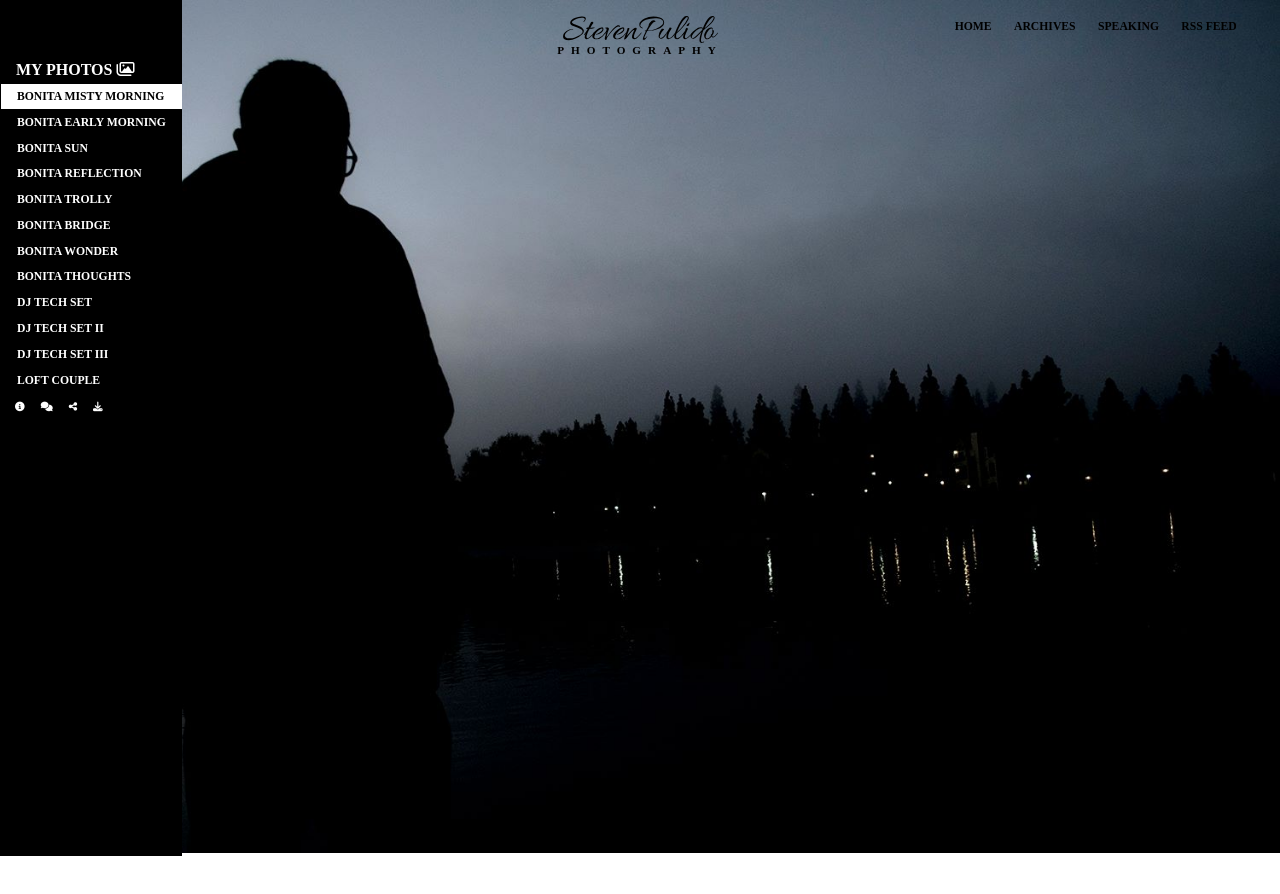
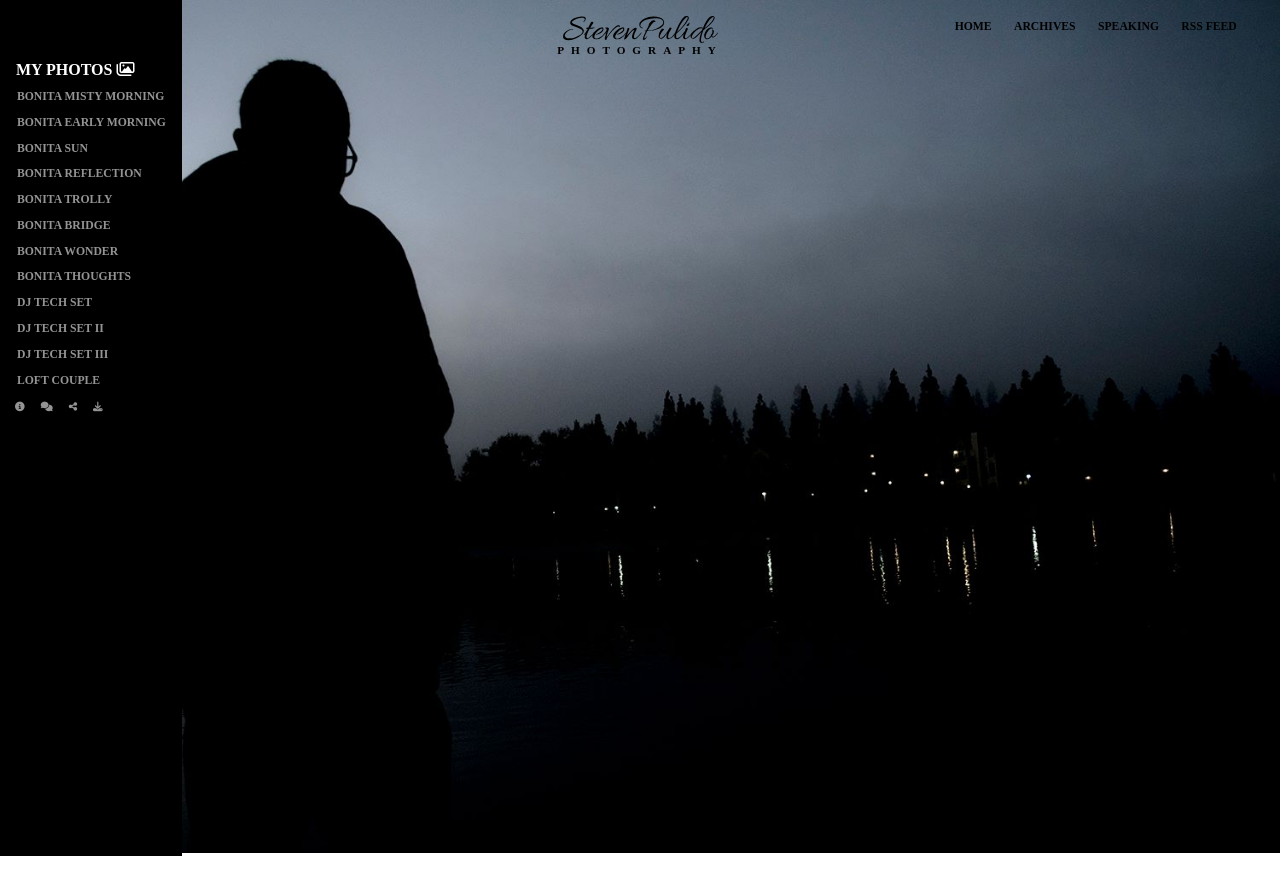
Before and after one commit to mrstevedev/react-redux-photography-collection, a React app: page / in a window 1280 px wide. Shown: the top 894 px of the page. Built offline with nearby package versions, Linux system fonts and the light colour scheme; a web font is replaced by a local one.

Commit message:
Added functionality to Sidebar children and parent.

```diff
--- a/src/App.css
+++ b/src/App.css
@@ -48,12 +48,69 @@ img {
 .vertical ul {
   text-align: left;
 }
+
 .vertical ul:first-child li {
   padding: 0.4rem 0;
   display: flex;
   align-items: center;
   border-left: solid 1px #000;
   transition: .22s ease-in-out;
+}
+
+.vertical.right {
+  width: 27rem;
+  background: #000;
+  right: 0;
+  padding: 2rem;
+  display: none;
+}
+
+.vertical.right h3{
+  font-size: .7rem;
+  color: #fff;
+  letter-spacing: 2px;
+}
+
+.vertical.right .fa-info-circle {
+  color:#fff;
+  font-size: .7rem;
+  padding: 0 .3rem
+}
+
+.camera-info {
+  display: flex;
+  flex-direction: column;
+  height: 100%;
+  justify-content: center ;
+}
+
+.camera-info-header {
+  margin: 0 3rem;
+}
+
+.camera-info-info-body {
+  color: #fff;
+  font-size: .7rem;
+  text-transform: capitalize;
+  letter-spacing: 1px;
+  text-align: left;
+  margin: 1rem 3rem;
+  width: 100%;
+}
+
+
+.camera-info-close {
+  display: flex;
+  justify-content: flex-end;
+}
+
+.camera-info-close i {
+  color: #424242;
+  transition: .22s ease-in-out;
+  cursor: pointer;
+}
+.camera-info-close i:hover {
+  color: #fff;
 }
 
 .photo-list li:hover {
@@ -95,6 +152,14 @@ img {
     color: #000;
 }
 
+.info-toggle-list li a:hover {
+  color: #fff;
+}
+
+.info-toggle-list li.active a {
+  color: #fff;
+}
+
 .horizontal {
   position: fixed;
   display: flex;
@@ -119,7 +184,7 @@ nav ul li {
 }
 
 nav ul li a {
-  color: #fff;
+  color: #949494;
   font-size: 0.73rem;
   text-decoration: none;
   padding: 0 1rem;
@@ -161,6 +226,9 @@ footer {
 }
 
 @media (min-width: 1400px) {
+  body {
+    overflow: hidden;
+  }
   .container > section {
     height: 100vh;
     overflow: hidden;
@@ -190,3 +258,50 @@ footer {
 /* .container > section > img {
     margin: 0 163px;
 } */
+
+.show {
+  display: block!important;
+}
+
+.hide {
+  display: none;
+}
+
+td {
+  padding: 1rem 0px;
+}
+th {
+  color: #a2a2a2;
+}
+
+textarea {
+  background: #080808;
+  border: solid 1px #252525;
+  outline: none;
+  width: 20rem;
+  height: 5rem;
+  text-indent: 1rem;
+  padding: 1rem 0;
+  color: #fff
+}
+
+.camera-info-info-body button {
+  padding: 1rem 4rem;
+  background: #080808;
+  color: #fff;
+  border: solid 1px #252525;
+  outline: none;
+  cursor: pointer;
+  margin: .5rem 0;
+  font-weight: bold;
+  text-transform: uppercase;
+}
+
+.camera-info-info-body button:hover {
+  background: #171717;
+}
+
+.star-rating {
+  text-transform: uppercase;
+  padding: 0 1rem;
+}
--- a/src/components/Index.js
+++ b/src/components/Index.js
@@ -8,6 +8,7 @@ import Footer from "./Footer";
 import { Link } from "react-router-dom";
 import AOS from "aos";
 import 'aos/dist/aos.css'; // You can also use <link> for styles
+import SideBarRight from "./SideBarRight";
 
 
 export class Index extends Component {
@@ -15,13 +16,16 @@ export class Index extends Component {
     super(props);
     console.log(props);
     this.state = {
-      active: true
+      active: true,
+      showSideBarRight: false
     }
   }
   componentDidMount() {
     console.log("//-----------ComponentDidMount Ran");
     AOS.init();
     console.log('AOS Init');
+    const activeState = localStorage.getItem('active');
+    this.setState({ active: activeState });
     let scrollpos = window.scrollY;
     const list = document.querySelector(".photo-list");
 
@@ -47,14 +51,35 @@ export class Index extends Component {
     // });
   }
 
-  handleClick = e => {
-    // e.preventDefault();
-    this.setState({ active: true });
+  handleClick = (e, val) => {
+    console.log(val);
+    const activeState = localStorage.setItem('active', val);
+    this.setState({ active: activeState });
     const active = document.querySelector('.active');
     if(active){
       active.classList.remove('active');
     }
     e.currentTarget.parentNode.classList.add('active');
+  }
+
+  handleSideBarClick = (e, val) => {
+    e.preventDefault();
+    console.log('handleInfoClick Ran');
+    console.log(val);
+    const sideBarRight = document.querySelector('.right');
+    sideBarRight.classList.toggle('show');
+    this.setState({
+      title: val,
+    });
+  }
+
+  handleClose = e => {
+    console.log('handleClose Ran');
+    const sideBarRight = document.querySelector('.right');
+    sideBarRight.classList.remove('show');
+    this.setState({
+      close: true
+    });
   }
 
    // Scroll to top
@@ -82,7 +107,26 @@ export class Index extends Component {
     return (
       <Fragment>
           <Header />
-            <Sidebar active={this.state.active} handleClick={this.handleClick} />
+            <Sidebar
+              active={this.state.active}
+              handleSideBarClick={this.handleSideBarClick}
+              handleClick={this.handleClick}
+            />
+
+            {this.state.close !== true ? (
+                <SideBarRight
+                  handleClose={this.handleClose}
+                  title={this.state.title}
+                  showSideBarRight={this.state.showSideBarRight}
+              />
+            ) : (
+              <SideBarRight
+                  handleClose={this.handleClose}
+                  title={this.state.title}
+                  showSideBarRight={this.state.showSideBarRight}
+              />
+            )}
+
         <div className="container">
           <section data-aos="fade" data-aos-delay="100" id="one"><img src="/img/bonitaskies.jpg" /></section>
           <section data-aos="fade" data-aos-delay="100" id="two"><img src="/img/bonitaskies2.jpg" /></section>
--- a/src/components/Sidebar.js
+++ b/src/components/Sidebar.js
@@ -1,35 +1,38 @@
 import React, { Component, Fragment } from 'react';
+import {useSpring, animated} from 'react-spring'
 
 class Sidebar extends Component {
     constructor(props) {
         super(props)
-        console.log(props);
+        console.log('props in sidebar: ', props);
     }
+
     render() {
         return (
             <Fragment>
                  <nav className="vertical" data-aos="fade-right">
                     <ul className="photo-list">
                     <h4 className="photo-list-header">My Photos <i className="far fa-images"></i></h4>
-                        <li className={this.props.active ? 'active' : ''}><a className="nav-link" href="#one" onClick={this.props.handleClick}>Bonita Misty Morning</a></li>
-                        <li><a className="nav-link" href="#two" onClick={this.props.handleClick}>Bonita Early Morning</a></li>
-                        <li><a className="nav-link" href="#three" onClick={this.props.handleClick}>Bonita Sun</a></li>
-                        <li><a className="nav-link" href="#four" onClick={this.props.handleClick}>Bonita Reflection</a></li>
-                        <li><a className="nav-link" href="#five" onClick={this.props.handleClick}>Bonita Trolly</a></li>
-                        <li><a className="nav-link" href="#six" onClick={this.props.handleClick}>Bonita Bridge</a></li>
-                        <li><a className="nav-link" href="#seven" onClick={this.props.handleClick}>Bonita Wonder</a></li>
-                        <li><a className="nav-link" href="#eight" onClick={this.props.handleClick}>Bonita Thoughts</a></li>
-                        <li><a className="nav-link" href="#nine" onClick={this.props.handleClick}>DJ Tech Set</a></li>
-                        <li><a className="nav-link" href="#ten" onClick={this.props.handleClick}>DJ Tech Set II</a></li>
-                        <li><a className="nav-link" href="#eleven" onClick={this.props.handleClick}>DJ Tech Set III</a></li>
-                        <li><a className="nav-link" href="#twelve" onClick={this.props.handleClick}>Loft Couple</a></li>
+                        <li className={this.props.active === 'one' ? 'active' : ''}><a className="nav-link" href="#one" onClick={(e) => this.props.handleClick(e, 'one')}>Bonita Misty Morning</a></li>
+                        <li className={this.props.active === 'two' ? 'active' : ''}><a className="nav-link" href="#two" onClick={(e) => this.props.handleClick(e, 'two')}>Bonita Early Morning</a></li>
+                        <li className={this.props.active === 'three' ? 'active' : ''}><a className="nav-link" href="#three" onClick={(e) => this.props.handleClick(e, 'three')}>Bonita Sun</a></li>
+                        <li className={this.props.active === 'four' ? 'active' : ''}><a className="nav-link" href="#four" onClick={this.props.handleClick}>Bonita Reflection</a></li>
+                        <li className={this.props.active === 'five' ? 'active' : ''}><a className="nav-link" href="#five" onClick={this.props.handleClick}>Bonita Trolly</a></li>
+                        <li className={this.props.active === 'six' ? 'active' : ''}><a className="nav-link" href="#six" onClick={this.props.handleClick}>Bonita Bridge</a></li>
+                        <li className={this.props.active === 'seven' ? 'active' : ''}><a className="nav-link" href="#seven" onClick={this.props.handleClick}>Bonita Wonder</a></li>
+                        <li className={this.props.active === 'eight' ? 'active' : ''}><a className="nav-link" href="#eight" onClick={this.props.handleClick}>Bonita Thoughts</a></li>
+                        <li className={this.props.active === 'nine' ? 'active' : ''}><a className="nav-link" href="#nine" onClick={this.props.handleClick}>DJ Tech Set</a></li>
+                        <li className={this.props.active === 'ten' ? 'active' : ''}><a className="nav-link" href="#ten" onClick={this.props.handleClick}>DJ Tech Set II</a></li>
+                        <li className={this.props.active === 'eleven' ? 'active' : ''}><a className="nav-link" href="#eleven" onClick={this.props.handleClick}>DJ Tech Set III</a></li>
+                        <li className={this.props.active === 'twelve' ? 'active' : ''}><a className="nav-link" href="#twelve" onClick={this.props.handleClick}>Loft Couple</a></li>
                     </ul>
                     <ul className="info-toggle-list">
-                        <li><a href=""><i className="fas fa-info-circle"></i></a></li>
-                        <li><a href=""><i className="fas fa-comments"></i></a></li>
-                        <li><a href=""><i className="fas fa-share-alt"></i></a></li>
-                        <li><a href=""><i className="fas fa-download"></i></a></li>
+                        <li><a href="" onClick={(e) => this.props.handleSideBarClick(e, 'Camera Info')}><i className="fas fa-info-circle"></i></a></li>
+                        <li><a href="#!" onClick={(e) => this.props.handleSideBarClick(e, 'Comments')}><i className="fas fa-comments"></i></a></li>
+                        <li><a href="#!" onClick={(e) => this.props.handleSideBarClick(e, 'Share')}><i className="fas fa-share-alt"></i></a></li>
+                        <li><a href="#!"><i className="fas fa-download"></i></a></li>
                     </ul>
+                    <animated.h1 style={this.props}>I will fade in</animated.h1>
                     </nav>
             </Fragment>
         )
```
